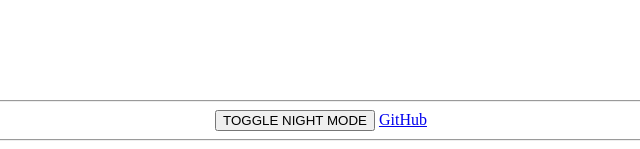
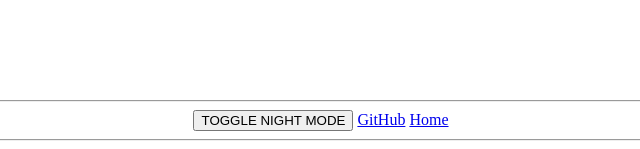
Before and after one commit to IThinkImOKAY/site, a Flask app: page / in a window 1280 px wide. Shown: the part 651-800 px from the top of the page, without its empty margins (319-959 px from the left). Run offline with Flask 2, Linux system fonts and the light colour scheme; data that the repository does not hold is empty.

Commit message:
Update footer.html

```diff
--- a/templates/footer.html
+++ b/templates/footer.html
@@ -5,6 +5,7 @@
             <span>TOGGLE NIGHT MODE</span>
         </button>
         <a href='https://github.com/qwertygvcx/site'>GitHub</a>
+        <a href='/'>Home</a>
     </form>
     <hr>
 </div>
```
